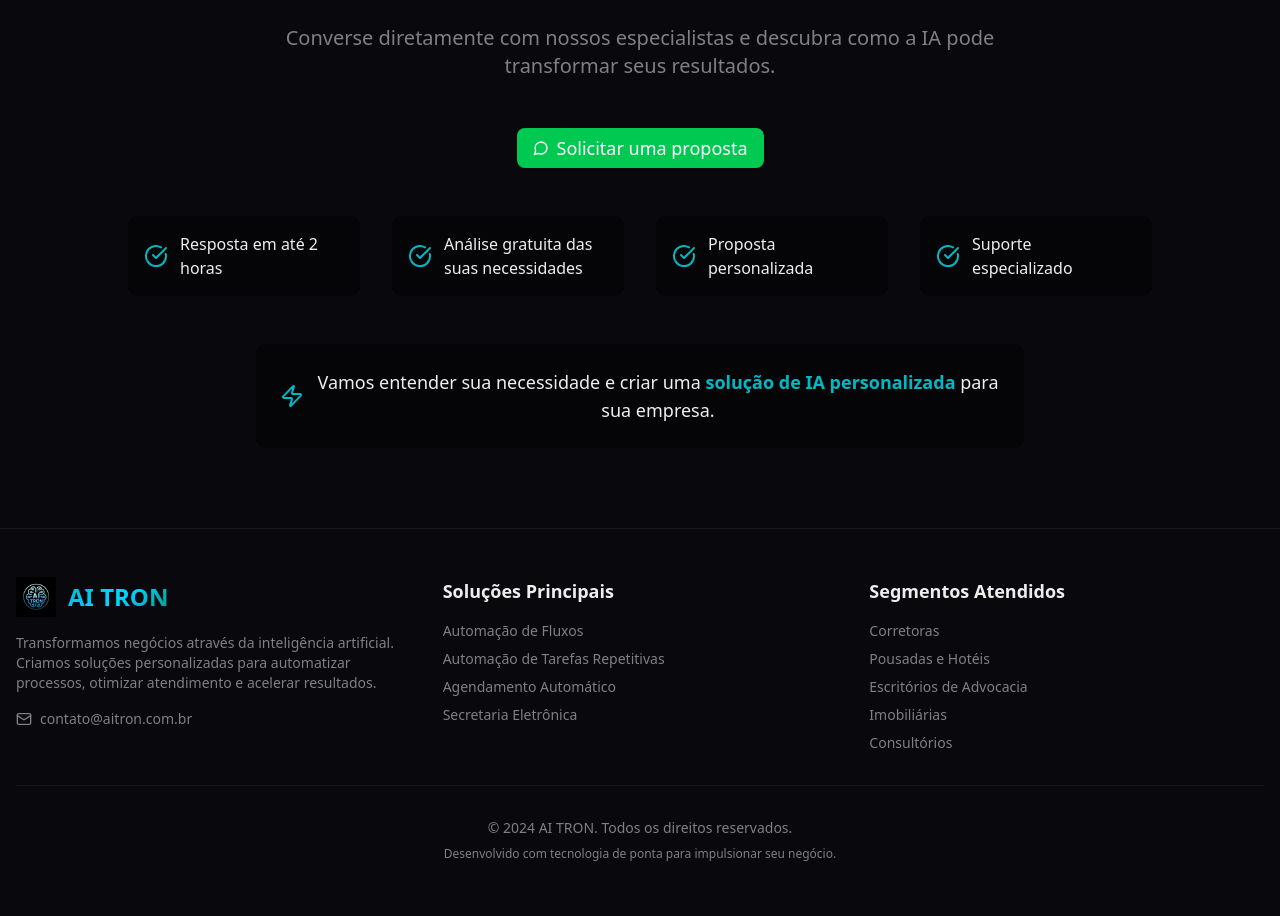
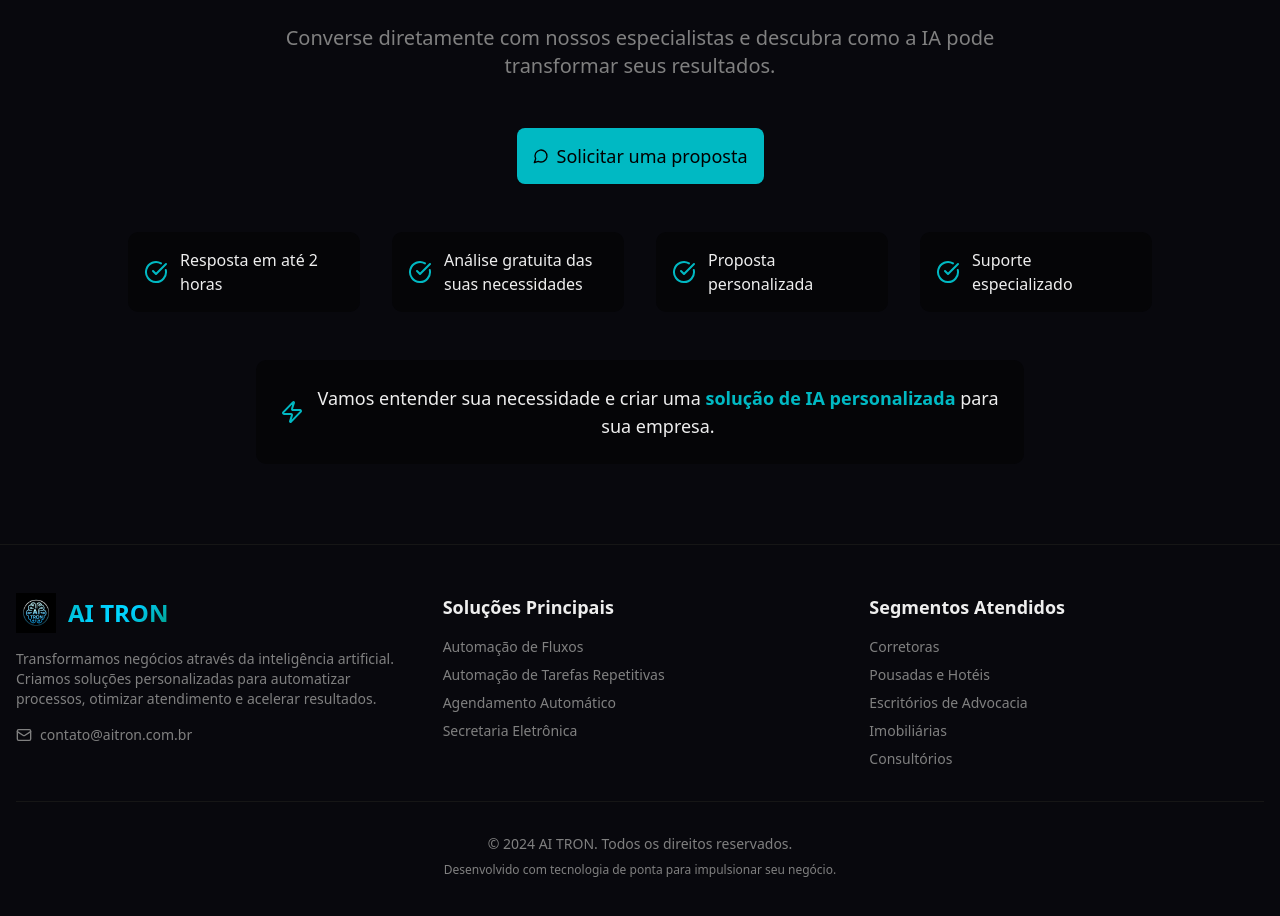
Before and after one commit to fabiosandias/aitron-website, a React (Vite) app: page / in a window 1280 px wide. Shown: the part 4890-5806 px from the top of the page. Built offline with nearby package versions, Linux system fonts and the light colour scheme.

Commit message:
Increase WhatsApp CTA button size and use default color

```diff
--- a/src/App.jsx
+++ b/src/App.jsx
@@ -749,7 +749,7 @@
           <a href="https://wa.me/5511919235181" target="_blank" rel="noopener noreferrer">
             <Button
               size="lg"
-              className="text-lg px-10 py-4 bg-green-500 text-white hover:bg-green-600 hover:scale-105 transition-transform"
+              className="h-14 px-12 text-lg hover:scale-105 transition-transform"
             >
               <MessageCircle className="w-6 h-6" />
               Solicitar uma proposta
```
